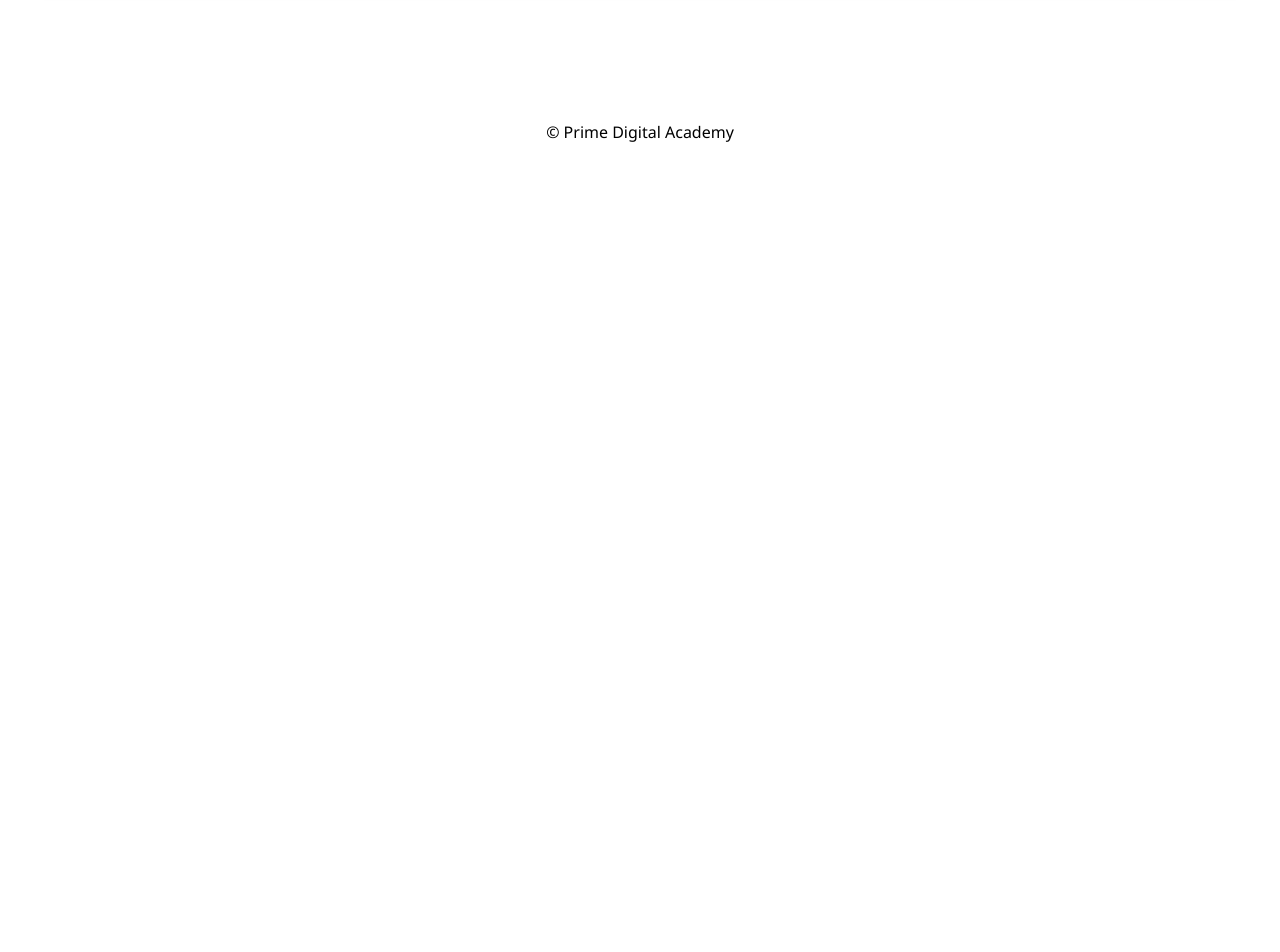
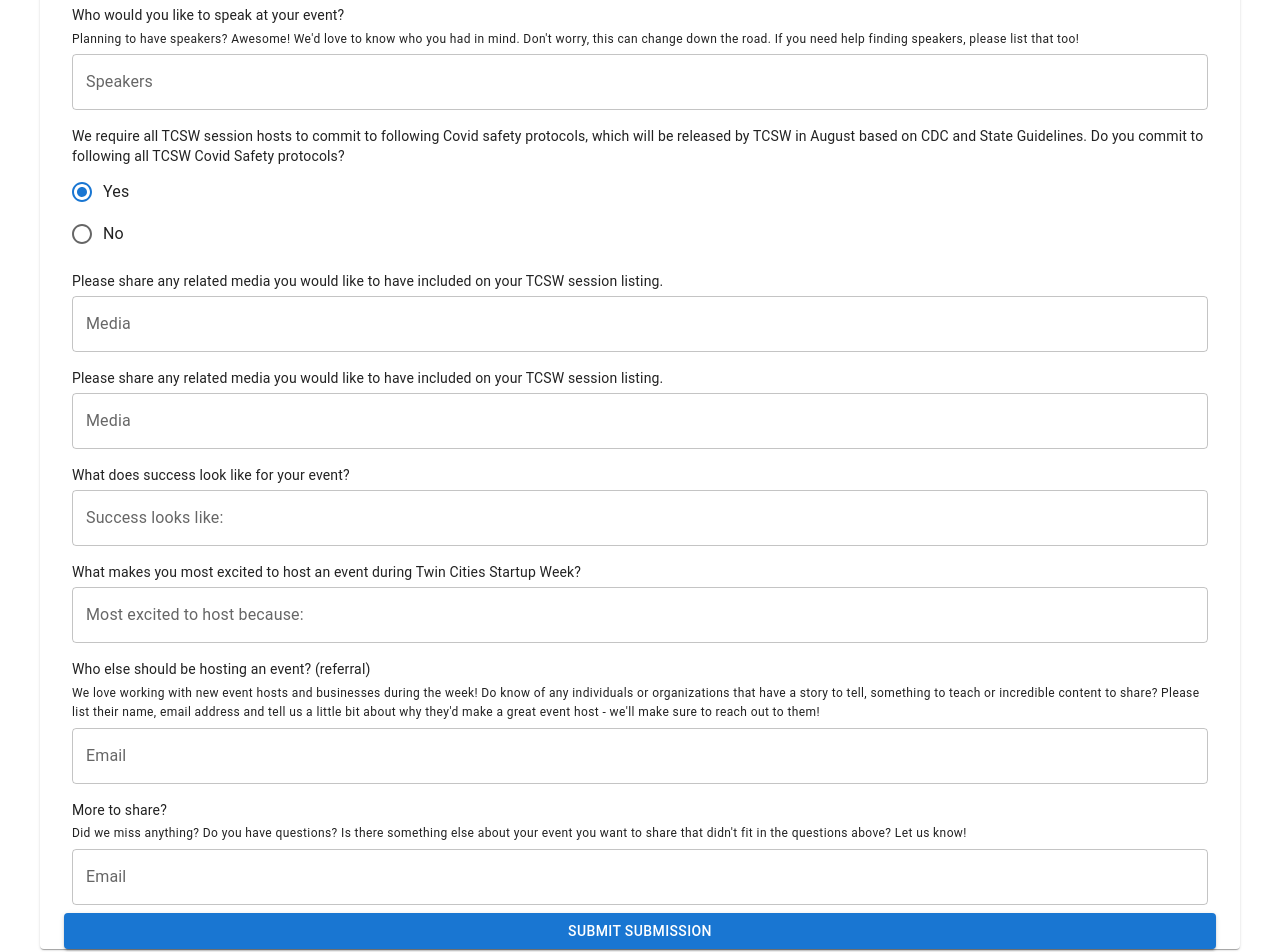
Before and after one commit to twin-cities-startup-week/tcsw-session-submission-and-voting, a React (Create React App) app: page /#/submission in a window 1280 px wide. Shown: the part 4060-5012 px from the top of the page. Before the commit the page ends 4223 px from the top, so only its background shows below. Built offline with nearby package versions, Linux system fonts and the light colour scheme; no server answers.

Commit message:
submission form JSX complete

```diff
--- a/src/components/SubmissionPage/SubmissionPage.jsx
+++ b/src/components/SubmissionPage/SubmissionPage.jsx
@@ -7,7 +7,7 @@ import Container from '@mui/material/Container';
 import Radio from '@mui/material/Radio';
 import RadioGroup from '@mui/material/RadioGroup';
 import FormControlLabel from '@mui/material/FormControlLabel';
-import FormLabel from '@mui/material/FormLabel';
+import Button from '@mui/material/Button';
 
 
 function SubmissionPage() {
@@ -176,15 +176,51 @@ function SubmissionPage() {
                             <FormControl component="fieldset">
                                 <RadioGroup defaultValue="Yes" name="radio-buttons-group">
                                     <FormControlLabel value="Yes" control={<Radio />} label="Yes" />
-                                    <FormControlLabel value="No" control={<Radio />} label="No"/>
+                                    <FormControlLabel value="No" control={<Radio />} label="No" />
                                 </RadioGroup>
                             </FormControl>
                         </Box>
-
-
-
-
-
+                        <Box p={1}>
+                            <Typography variant="body2" gutterBottom> Who would you like to speak at your event? </Typography>
+                            <Typography variant="caption" display="block" gutterBottom>Planning to have speakers? Awesome! We'd love to know who you had in mind. Don't worry, this can change down the road. If you need help finding speakers, please list that too! </Typography>
+                            <TextField fullWidth id="outlined-basic" label="Speakers" variant="outlined" />
+                        </Box>
+                        <Box p={1}>
+                            <Typography variant="body2" gutterBottom>We require all TCSW session hosts to commit to following Covid safety protocols, which will be released by TCSW in August based on CDC and State Guidelines.  Do you commit to following all TCSW Covid Safety protocols? </Typography>
+                            <FormControl component="fieldset">
+                                <RadioGroup defaultValue="Yes" name="radio-buttons-group">
+                                    <FormControlLabel value="Yes" control={<Radio />} label="Yes" />
+                                    <FormControlLabel value="No" control={<Radio />} label="No" />
+                                </RadioGroup>
+                            </FormControl>
+                        </Box>
+                        <Box p={1}>
+                            <Typography variant="body2" gutterBottom>Please share any related media you would like to have included on your TCSW session listing.  </Typography>
+                            <TextField fullWidth id="outlined-basic" label="Media" variant="outlined" />
+                        </Box>
+                        <Box p={1}>
+                            <Typography variant="body2" gutterBottom>Please share any related media you would like to have included on your TCSW session listing.  </Typography>
+                            <TextField fullWidth id="outlined-basic" label="Media" variant="outlined" />
+                        </Box>
+                        <Box p={1}>
+                            <Typography variant="body2" gutterBottom>What does success look like for your event? </Typography>
+                            <TextField fullWidth id="outlined-basic" label="Success looks like:" variant="outlined" />
+                        </Box>
+                        <Box p={1}>
+                            <Typography variant="body2" gutterBottom>What makes you most excited to host an event during Twin Cities Startup Week? </Typography>
+                            <TextField fullWidth id="outlined-basic" label="Most excited to host because:" variant="outlined" />
+                        </Box>
+                        <Box p={1}>
+                            <Typography variant="body2" gutterBottom> Who else should be hosting an event? (referral)</Typography>
+                            <Typography variant="caption" display="block" gutterBottom>We love working with new event hosts and businesses during the week! Do know of any individuals or organizations that have a story to tell, something to teach or incredible content to share? Please list their name, email address and tell us a little bit about why they'd make a great event host - we'll make sure to reach out to them!</Typography>
+                            <TextField fullWidth id="outlined-basic" label="Email" variant="outlined" />
+                        </Box>
+                        <Box p={1}>
+                            <Typography variant="body2" gutterBottom> More to share?</Typography>
+                            <Typography variant="caption" display="block" gutterBottom>Did we miss anything? Do you have questions? Is there something else about your event you want to share that didn't fit in the questions above? Let us know!</Typography>
+                            <TextField fullWidth id="outlined-basic" label="Email" variant="outlined" />
+                        </Box>
+                        <Button variant="contained">Submit Submission</Button>
 
                     </FormControl>
                 </Container>
```
